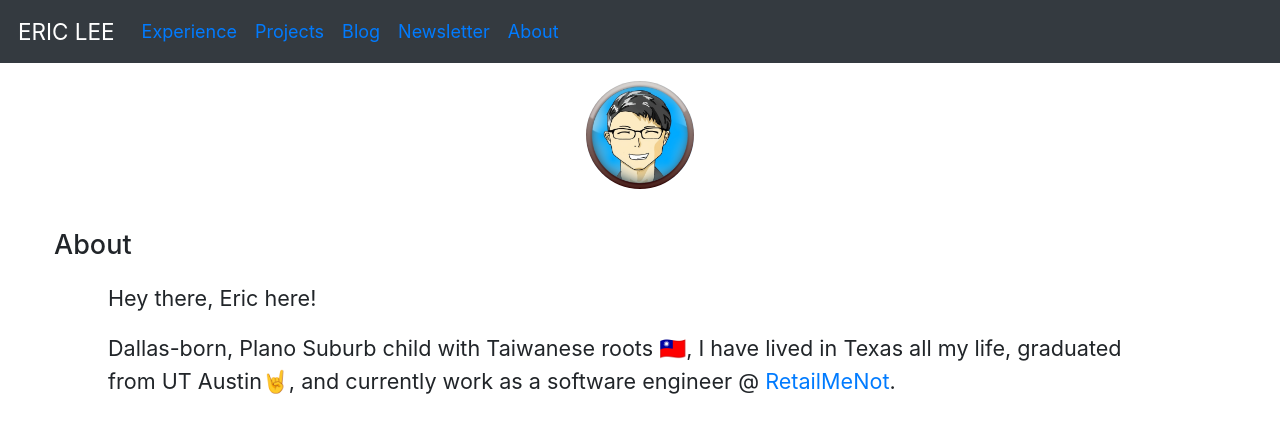
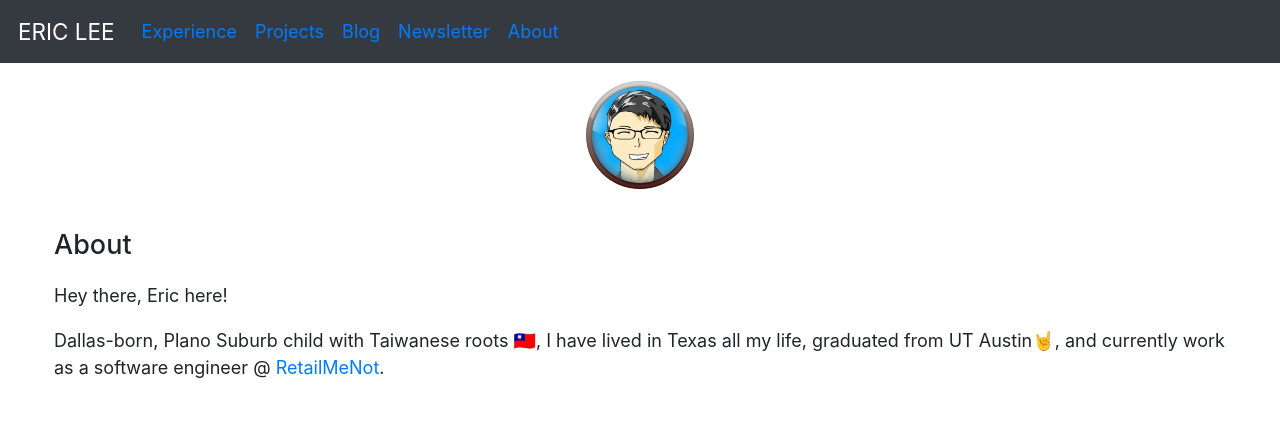
Before and after one commit to theCreedo/ericjmlee-next, a Next.js app: page /about in a window 1280 px wide. Shown: the top 432 px of the page. Built offline with nearby package versions, Linux system fonts and the light colour scheme.

Commit message:
feat: add css changes and remove unnecessary imports

```diff
--- a/pages/about/index.js
+++ b/pages/about/index.js
@@ -19,12 +19,10 @@ export default function About({ allPostsData }) {
             <Head>
                 <title>{siteTitle}</title>
             </Head>
-            <section className={`${utilStyles.headingMd} ${utilStyles.padding1px}`}>
+            <section className={`${utilStyles.divContainer} ${utilStyles.padding1px}`}>
                 <h2 className={utilStyles.headingLg}>About</h2>
-                <section className={utilStyles.headingMd}>
-                    <p>Hey there, Eric here!</p>
-                    <p>Dallas-born, Plano Suburb child with Taiwanese roots 🇹🇼, I have lived in Texas all my life, graduated from UT Austin🤘, and currently work as a software engineer @ <a href='https://www.retailmenot.com/'>RetailMeNot</a>.</p>
-                </section>
+                <p>Hey there, Eric here!</p>
+                <p>Dallas-born, Plano Suburb child with Taiwanese roots 🇹🇼, I have lived in Texas all my life, graduated from UT Austin🤘, and currently work as a software engineer @ <a href='https://www.retailmenot.com/'>RetailMeNot</a>.</p>
             </section>
         </Layout >
     )
--- a/pages/blog/index.js
+++ b/pages/blog/index.js
@@ -20,7 +20,7 @@ export default function Blog({ allPostsData }) {
             <Head>
                 <title>{siteTitle}</title>
             </Head>
-            <section className={`${utilStyles.headingMd} ${utilStyles.padding1px}`}>
+            <section className={`${utilStyles.divContainer} ${utilStyles.padding1px}`}>
                 <h2 className={utilStyles.headingLg}>Blog</h2>
                 <ul className={utilStyles.list}>
                     {allPostsData.map(({ id, date, title }) => (
--- a/pages/experience/index.js
+++ b/pages/experience/index.js
@@ -1,5 +1,4 @@
 import Head from 'next/head'
-import Link from 'next/link'
 import Layout, { siteTitle } from '../../components/layout'
 import utilStyles from '../../styles/utils.module.css'
 import { getSortedPostsData } from '../../lib/posts'
@@ -19,7 +18,7 @@ export default function Experience({ allPostsData }) {
             <Head>
                 <title>{siteTitle}</title>
             </Head>
-            <section className={`${utilStyles.headingMd} ${utilStyles.padding1px}`}>
+            <section className={`${utilStyles.divContainer} ${utilStyles.padding1px}`}>
                 <h2 className={utilStyles.headingLg}>Experience</h2>
                 <ul className={utilStyles.list}>
                     {/* {allPostsData.map(({ id, date, title }) => (
--- a/pages/index.js
+++ b/pages/index.js
@@ -20,7 +20,7 @@ export default function Home({ allPostsData }) {
       <Head>
         <title>{siteTitle}</title>
       </Head>
-      <section className={utilStyles.headingMd}>
+      <section className={utilStyles.divContainer}>
         <p>SWE @ RetailMeNot | entrepreneur, blogger, and mentor</p>
       </section>
     </Layout >
--- a/pages/projects/index.js
+++ b/pages/projects/index.js
@@ -20,7 +20,7 @@ export default function Project({ allProjectsData }) {
             <Head>
                 <title>{siteTitle}</title>
             </Head>
-            <section className={`${utilStyles.headingMd} ${utilStyles.padding1px}`}>
+            <section className={`${utilStyles.divContainer} ${utilStyles.padding1px}`}>
                 <h2 className={utilStyles.headingLg}>Projects</h2>
                 <p>I am obsessed with <b>writing</b>, <b>entrepreneurship</b>, and <b>coding</b>. I am also interested in marketing, branding, and UX.</p>
                 <ul className={utilStyles.list}>
--- a/styles/utils.module.css
+++ b/styles/utils.module.css
@@ -1,4 +1,8 @@
-.heading2Xl {
+  .divContainer {
+    margin: 0 3rem;
+  }
+
+  .heading2Xl {
     font-size: 2.5rem;
     line-height: 1.2;
     font-weight: 800;
@@ -23,7 +27,6 @@
   .headingMd {
     font-size: 1.2rem;
     line-height: 1.5;
-    margin: 0 3rem;
   }
 
   .borderCircle {
```
Also changed, not shown: pages/newsletter/index.js (+2 -13 lines).
